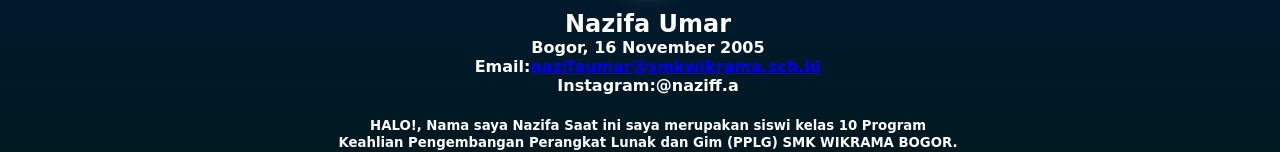
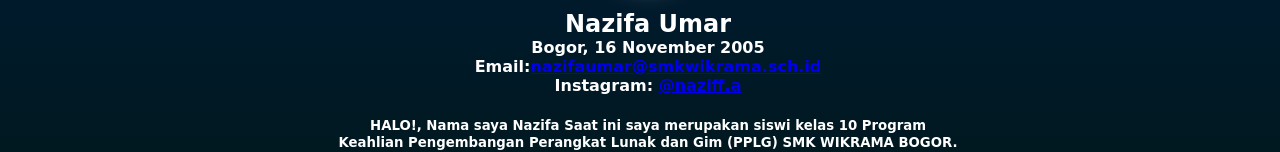
Before and after one commit to nazifaumar/nazifar-biodata, a plain HTML site: page index.html in a window 1280 px wide. Shown: the part 195-347 px from the top of the page. Drawn offline with Linux system fonts and the light colour scheme; a web font is replaced by a local one.

Commit message:
update file index ig

```diff
--- a/index.html
+++ b/index.html
@@ -19,7 +19,7 @@
           <div class="sub-nama">
             Bogor, 16 November 2005<br>
             Email:<a href="https://gmail.com">nazifaumar@smkwikrama.sch.id</a><br>
-            Instagram:@naziff.a<br>
+            Instagram: <a href="https://www.instagram.com/naziff.a/"> @naziff.a</a><br>
           </div>
         </div>
         <div class="introduction">
```
